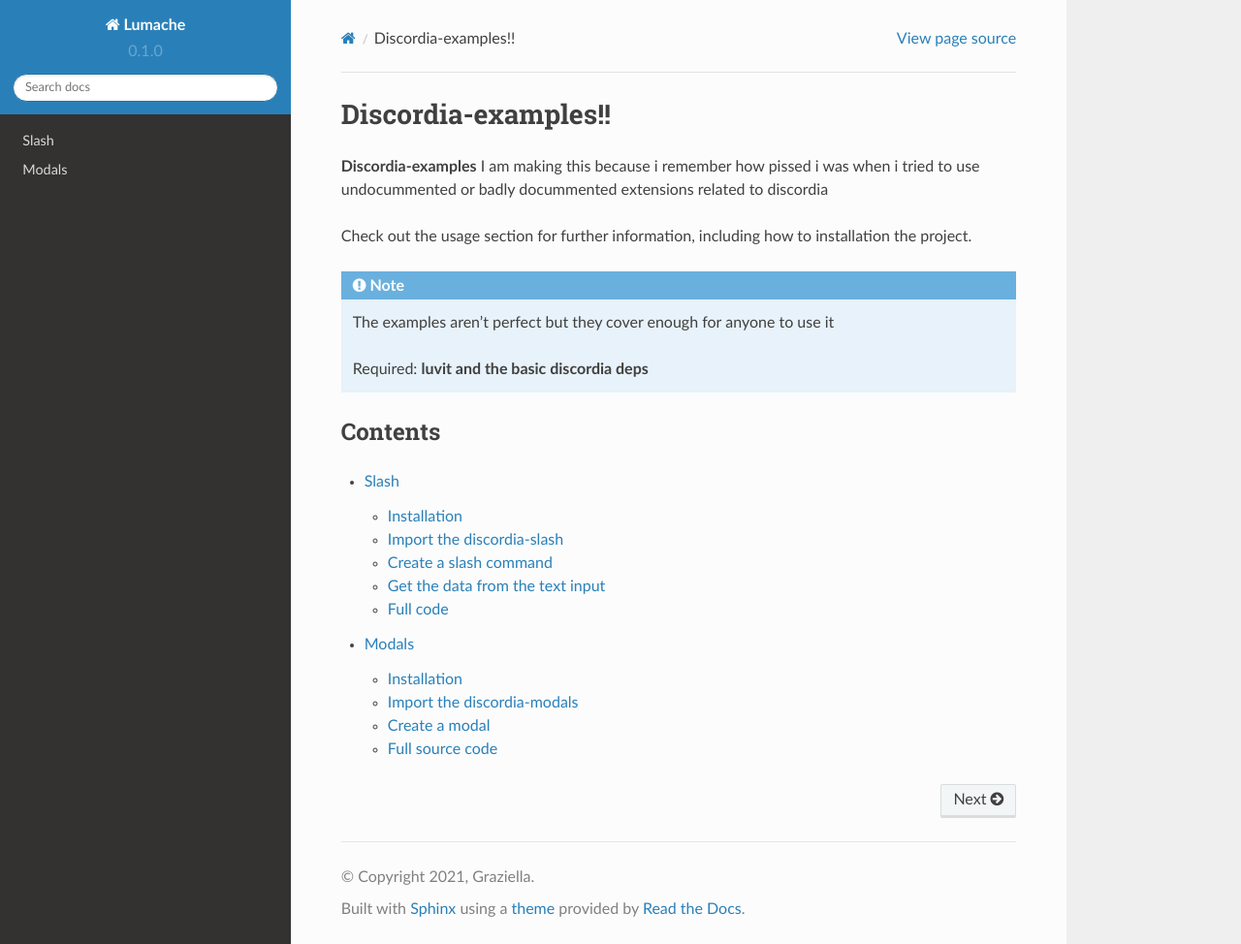
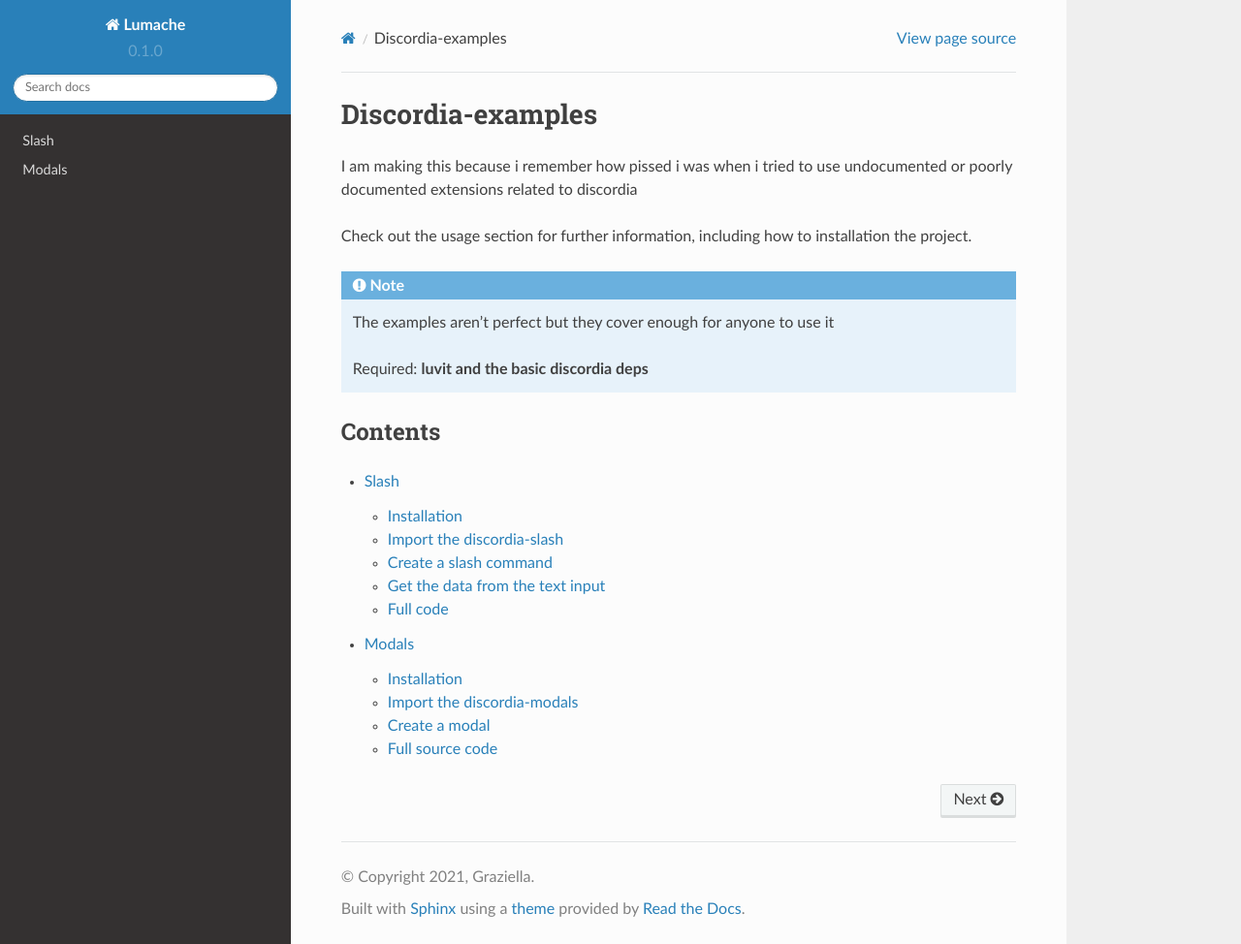
Before and after one commit to justdie386/discordia-examples, a Sphinx documentation site: the page built from docs/source/index.rst, in a window 1280 px wide and 974 px high. Shown: the whole window at 97% size. Built offline with Sphinx 7.4.7 and the Read the Docs theme 2.0.0, drawn with Linux system fonts in a browser that asks for light colours; pages that are not in the unit, such as notebooks, are missing from menus.

Commit message:
Update index.rst

```diff
--- a/docs/source/index.rst
+++ b/docs/source/index.rst
@@ -1,7 +1,7 @@
-Discordia-examples!!
+Discordia-examples
 ===================================
 
-**Discordia-examples** I am making this because i remember how pissed i was when i tried to use undocummented or badly docummented extensions related to discordia
+I am making this because i remember how pissed i was when i tried to use undocumented or poorly documented extensions related to discordia
 
 Check out the :doc:`usage` section for further information, including
 how to :ref:`installation` the project.
```
